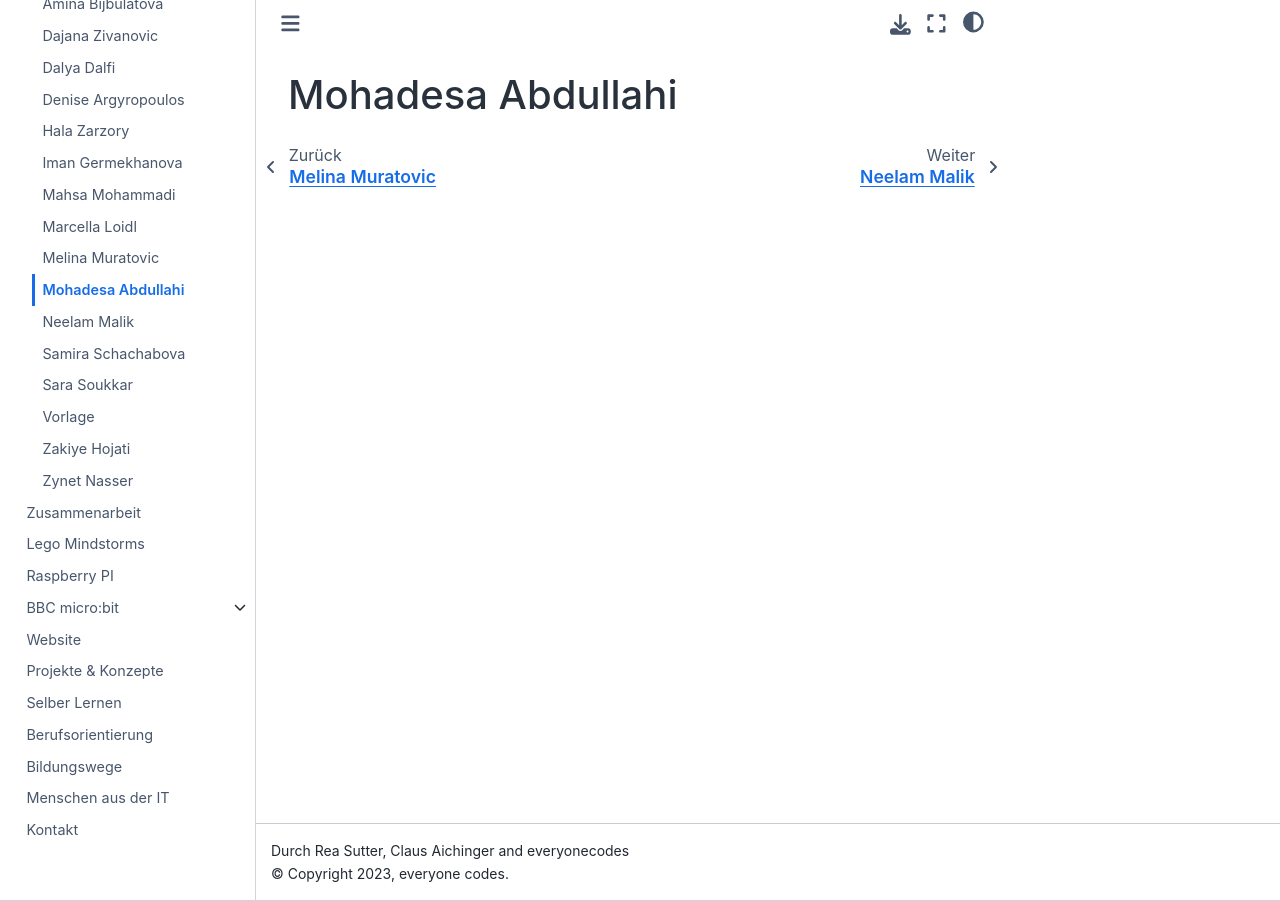
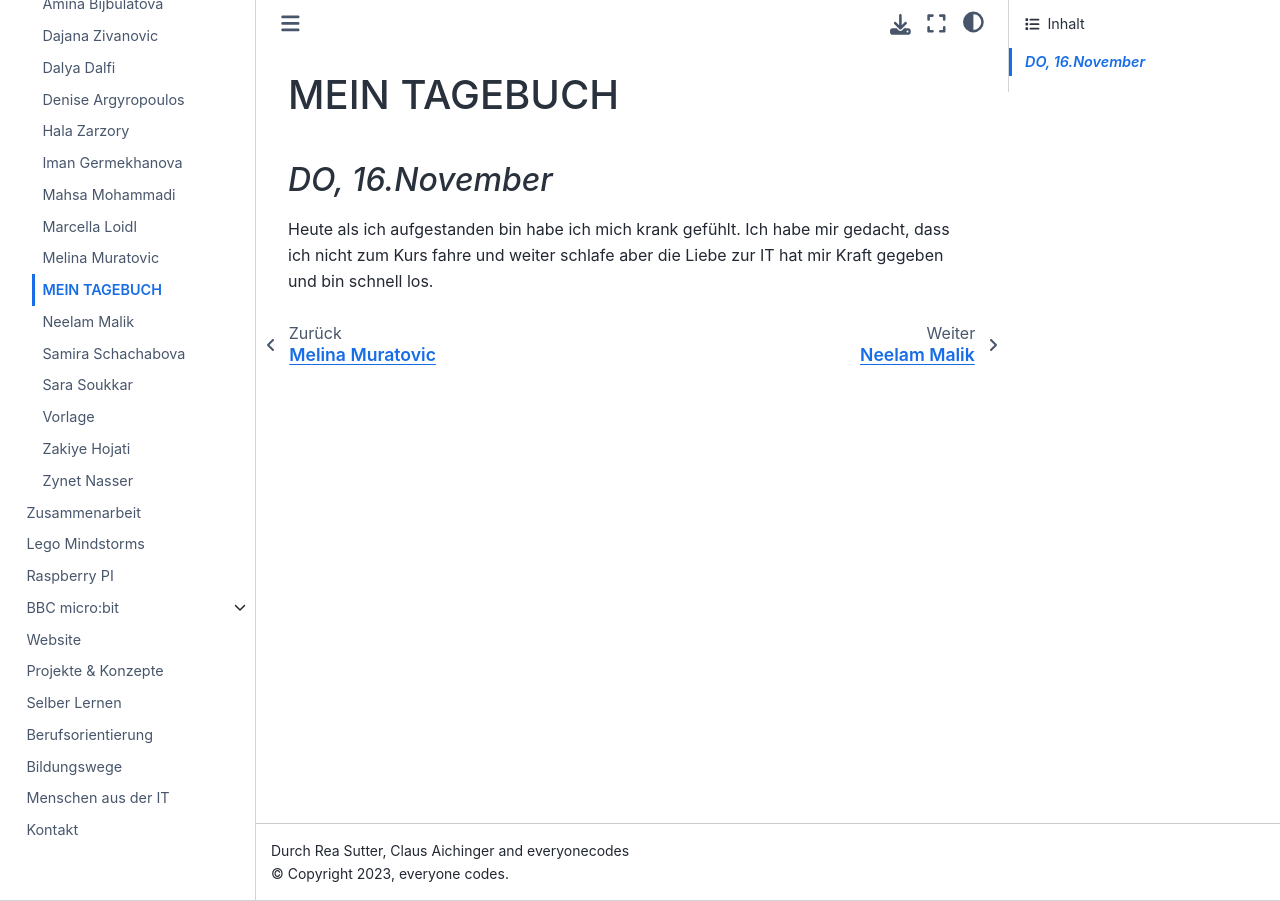
Before and after one commit to ec-mentors/IT-ist-das-was-fuer-mich-i05, a Sphinx documentation site: the page built from source/participants/mohadesa-abdullahi.md, in a window 1280 px wide. Built offline with Sphinx 7.4.7 and the Sphinx Book theme 1.1.4, drawn with Linux system fonts in a browser that asks for light colours.

Commit message:
Update mohadesa-abdullahi.md

```diff
--- a/source/participants/mohadesa-abdullahi.md
+++ b/source/participants/mohadesa-abdullahi.md
@@ -1 +1,6 @@
-# Mohadesa Abdullahi
+# MEIN TAGEBUCH
+
+## *DO, 16.November*
+
+
+Heute als ich aufgestanden bin habe ich mich krank gefühlt. Ich habe mir gedacht, dass ich nicht zum Kurs fahre und weiter schlafe aber die Liebe zur IT hat mir Kraft gegeben und bin schnell los.
```
